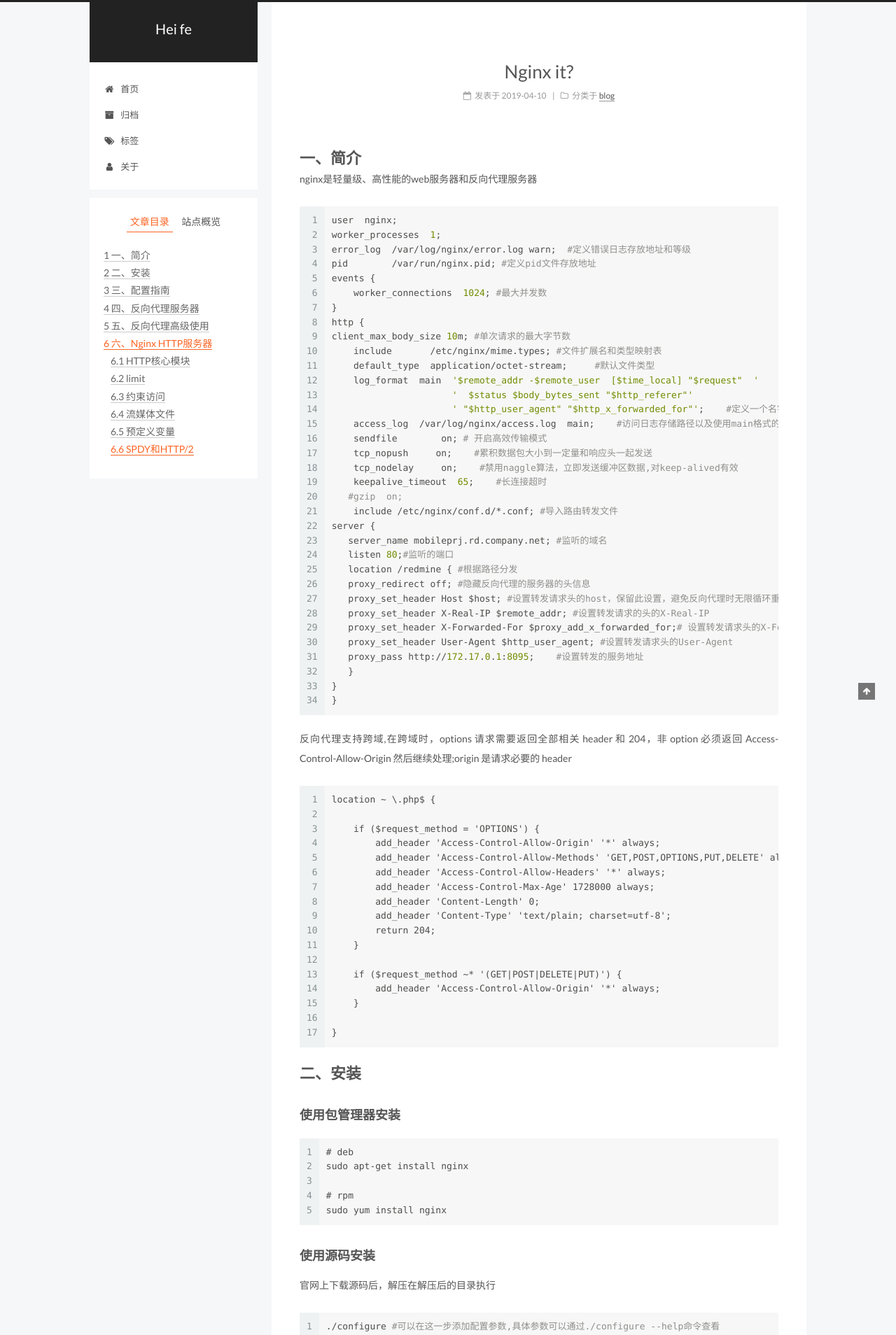
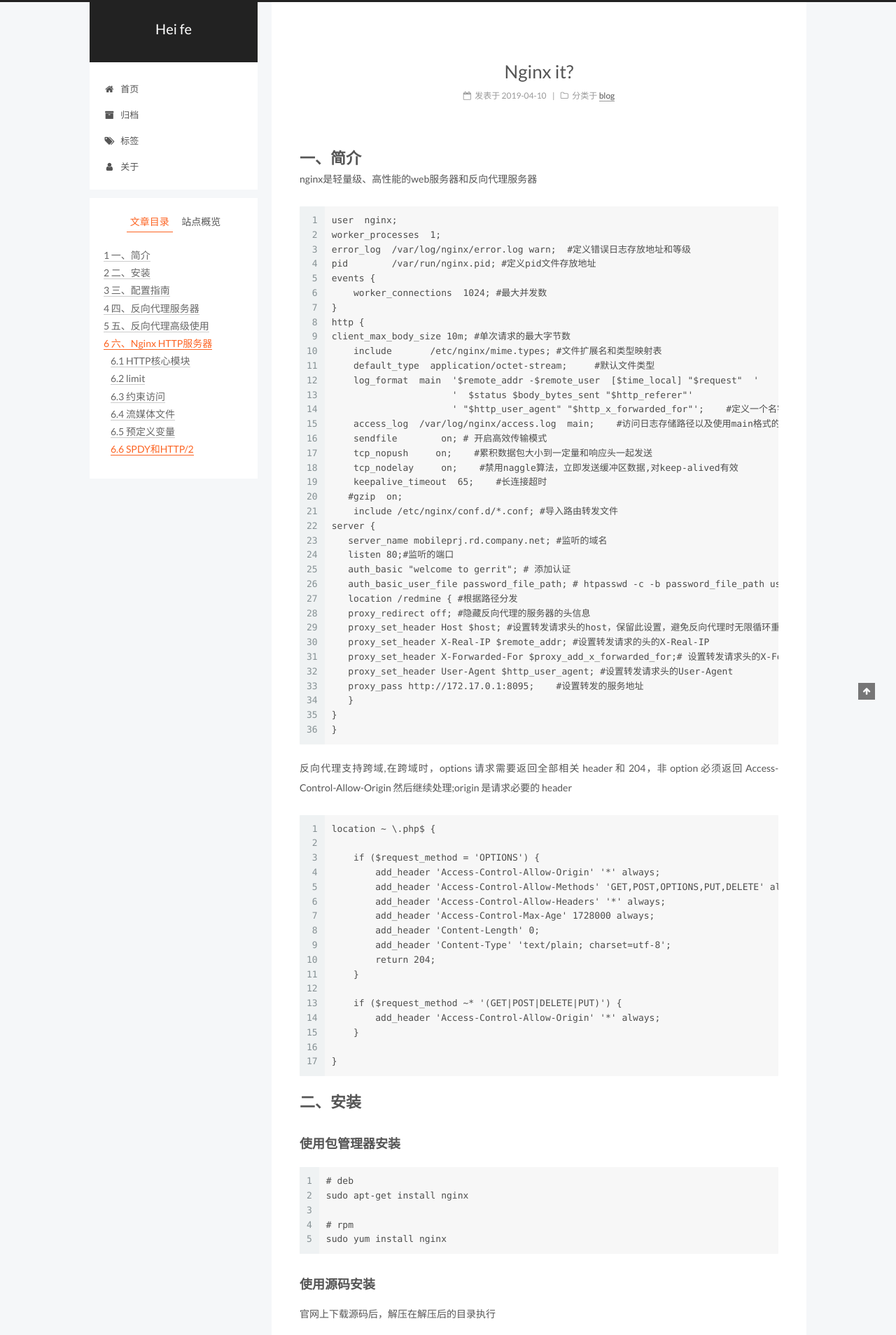
Before and after one commit to tuobashaoli/tuobashaoli.github.io, a Jekyll site: the page built from _posts/2019-04-10-nginx.markdown, in a window 1280 px wide. Shown: the top 1908 px of the page at 70% size. Built offline with Jekyll 4.4.1, drawn with Linux system fonts in a browser that asks for light colours; comment, search, counter and statistics services are not loaded.

Commit message:
update nginx

````diff
--- a/_posts/2019-04-10-nginx.markdown
+++ b/_posts/2019-04-10-nginx.markdown
@@ -9,7 +9,7 @@ title: "Nginx it?"
 # 一、简介
 
 nginx是轻量级、高性能的web服务器和反向代理服务器
-```conf
+```
 user  nginx;
 worker_processes  1;
 error_log  /var/log/nginx/error.log warn;  #定义错误日志存放地址和等级
@@ -34,6 +34,8 @@ client_max_body_size 10m; #单次请求的最大字节数
 server {
    server_name mobileprj.rd.company.net; #监听的域名
    listen 80;#监听的端口
+   auth_basic "welcome to gerrit"; # 添加认证
+   auth_basic_user_file password_file_path; # htpasswd -c -b password_file_path username password 生成的密码文件
    location /redmine { #根据路径分发
    proxy_redirect off; #隐藏反向代理的服务器的头信息
    proxy_set_header Host $host; #设置转发请求头的host，保留此设置，避免反向代理时无限循环重定向
````
